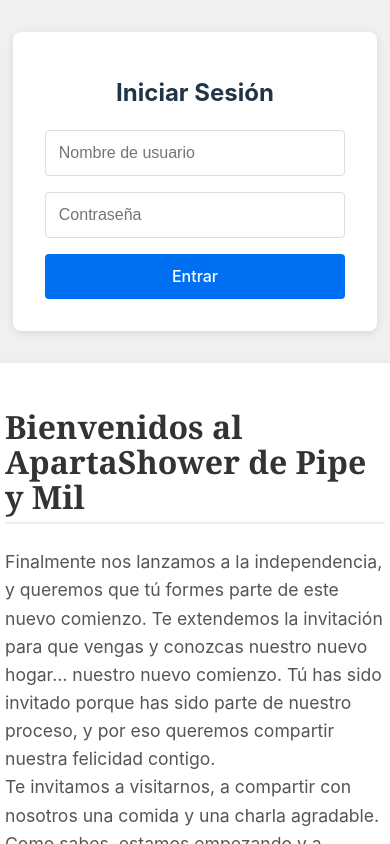
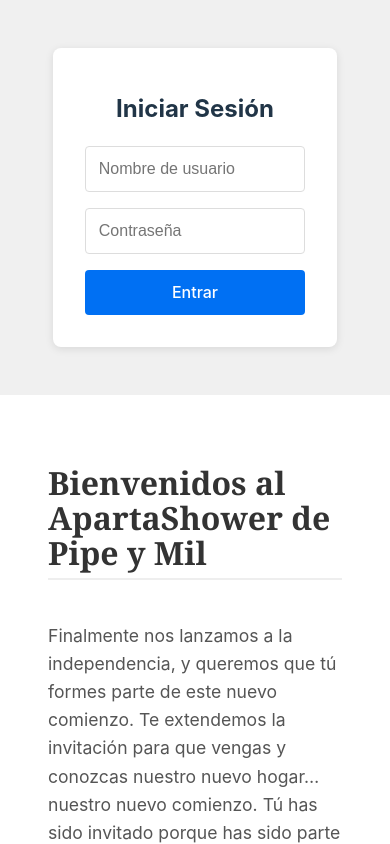
Before and after one commit to felipemesabf/faltShower, a React (Vite) app: page / in a window 390 px wide. Shown: the top 844 px of the page. Built offline with nearby package versions, Linux system fonts and the light colour scheme.

Commit message:
add responsive

```diff
--- a/src/components/Login.css
+++ b/src/components/Login.css
@@ -87,3 +87,17 @@
 }
 
 /* Ajusta las fuentes y colores según tus preferencias */
+
+
+@media only screen and (max-width: 420px) {
+  .login-container {
+    padding: 3rem 0rem;
+  }
+  .message-container {
+    padding: 3rem;
+    width: 220px;
+  }
+  .login-card{
+    width: 220px;
+  }
+}
--- a/src/components/ProductList.css
+++ b/src/components/ProductList.css
@@ -36,7 +36,7 @@
 }
 
 /* Contenedor del mensaje */
-.message-container {
+.message-content {
   background: #ffffff;
   border-radius: 8px;
   box-shadow: 0 2px 8px rgba(0,0,0,0.1);
@@ -44,7 +44,7 @@
   margin-bottom: 2rem;
 }
 
-.message-container p {
+.message-content p {
   font-size: 1.1rem;
   color: #555;
   margin: 0;
@@ -57,3 +57,13 @@
   gap: 16px;
   justify-content: center;
 }
+
+@media only screen and (max-width: 545px) {
+  .header-section {
+    flex-direction: column;
+    gap: 2rem;
+  }
+  .header-section h1{
+    text-align: center;
+  }
+}
--- a/src/components/ProductList.tsx
+++ b/src/components/ProductList.tsx
@@ -28,7 +28,7 @@ const ProductList = () => {
         <button className="logout-btn" onClick={() => logout()}>Cerrar Sesión</button>
         <h1>Listado de Productos</h1>
       </div>
-      <div className="message-container">
+      <div className="message-content">
         <p>
           Si entre los productos que ves a continuación no encuentras algo que consideres imprescindible,
           ¡no te preocupes! Confiamos en tu criterio y sabemos que sabes lo que se necesita en un hogar.
```
